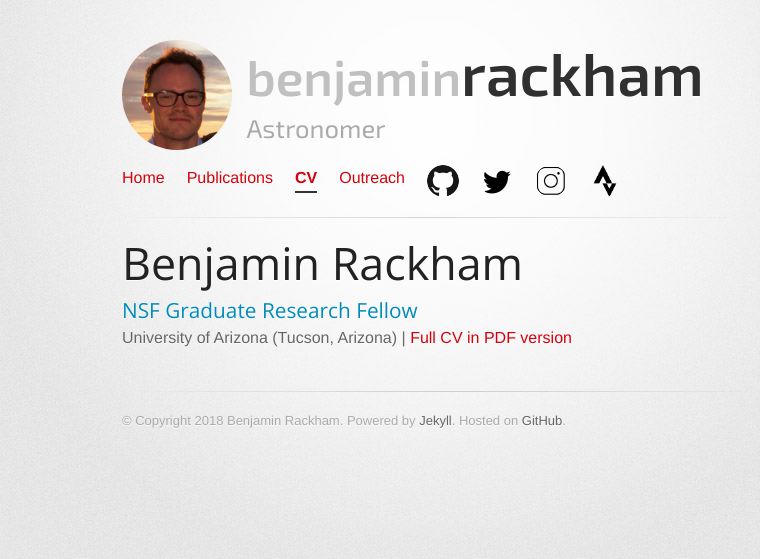
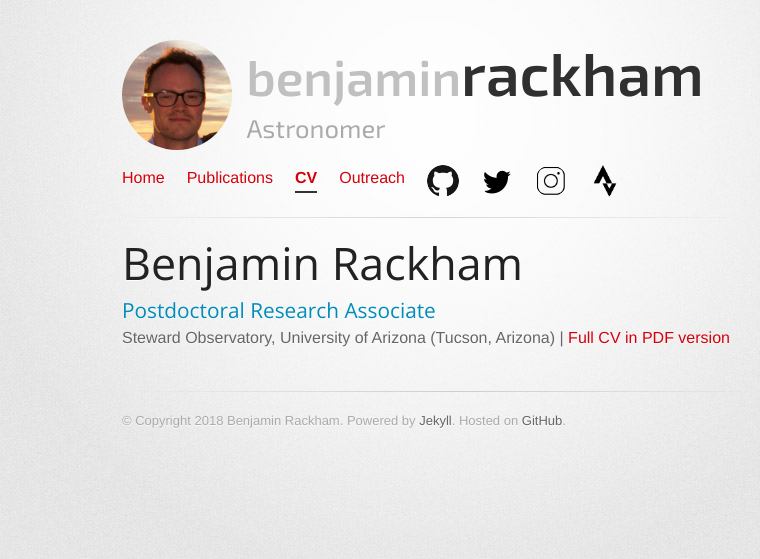
Before and after one commit to brackham/brackham.github.io, a Jekyll site: the page built from cv/index.html, in a window 1280 px wide. Shown: the top 559 px of the page, without its empty margins (208-968 px from the left). Built offline with Jekyll 4.4.1, drawn with Linux system fonts in a browser that asks for light colours.

Commit message:
Update index.html

```diff
--- a/cv/index.html
+++ b/cv/index.html
@@ -7,9 +7,9 @@ description: My CV
 
 <section id="contact-information" itemscope itemtype="http://data-vocabulary.org/Person">
   <h1 itemprop="name">Benjamin Rackham</h1>
-  <h3 itemprop="title">NSF Graduate Research Fellow</h3>
+  <h3 itemprop="title">Postdoctoral Research Associate</h3>
   <p>
-    University of Arizona (<span itemprop="address"><span itemprop="locality">Tucson</span>, <span itemprop="region">Arizona</span></span>) |
+    Steward Observatory, University of Arizona (<span itemprop="address"><span itemprop="locality">Tucson</span>, <span itemprop="region">Arizona</span></span>) |
     <a href="Rackham_CV_2018_10.pdf" target="_blank">Full CV in PDF version</a>
   </p>
 </section>
```
